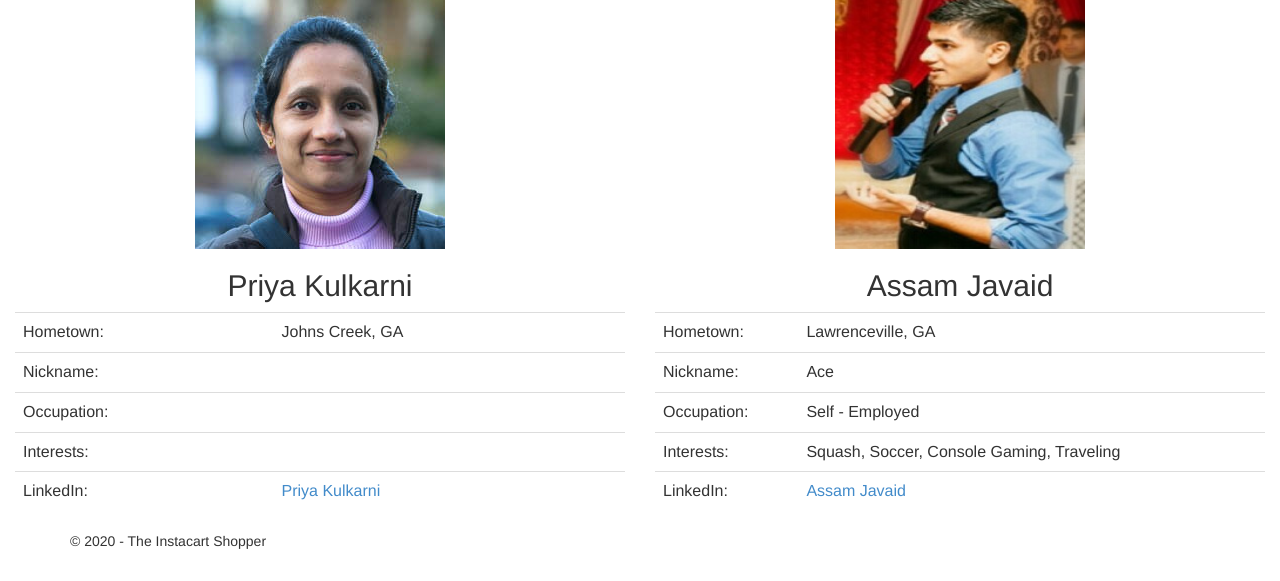
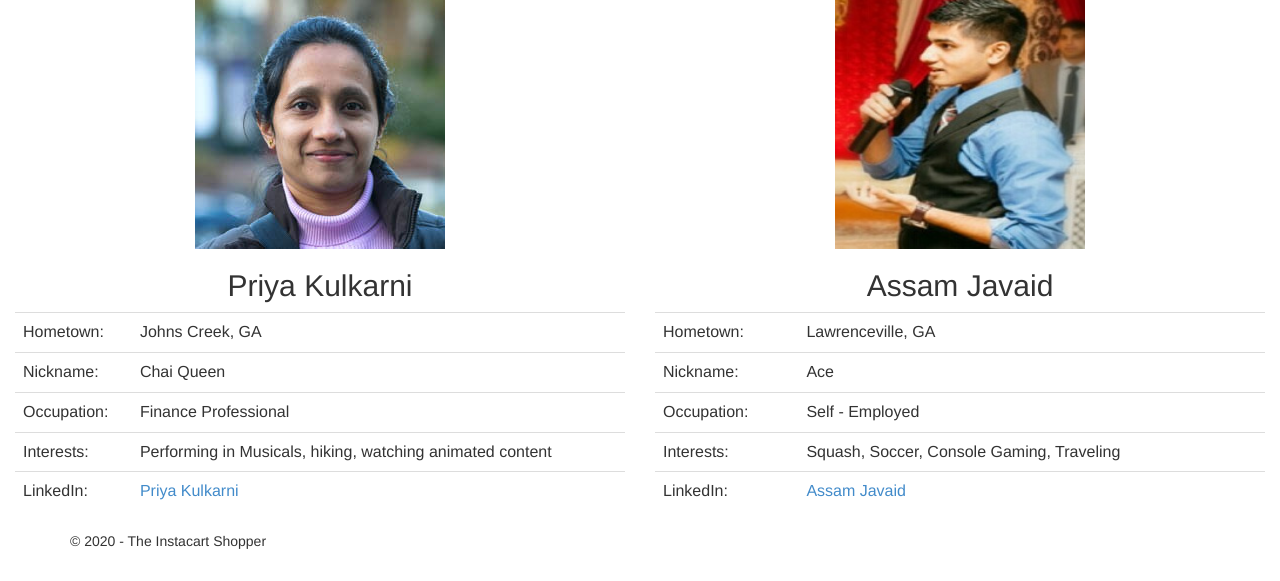
Before and after one commit to rajkartha/frapa-final-project, a Flask app: page /team in a window 1280 px wide. Shown: the part 1235-1816 px from the top of the page. Run offline with Flask 2, Linux system fonts and the light colour scheme.

Commit message:
ML stuff

```diff
--- a/FrapaFinal/templates/ml.html
+++ b/FrapaFinal/templates/ml.html
@@ -64,7 +64,7 @@
   </h3>
 </div>
 <div class="row">
-    <img style="border:1px solid black;" src="/static/images/aisle_support.png" alt="Product ML" width="1000" height="400"/>
+    <img style="border:1px solid black;" src="/static/images/aislesupport.png" alt="Product ML" width="1000" height="400"/>
 </div>
 
 
@@ -74,7 +74,7 @@
   </h3>
 </div>
 <div class="row">
-  <img style="border:1px solid black;" src="/static/images/aisle_confidence.png" alt="Product ML" width="1000" height="400"/>
+  <img style="border:1px solid black;" src="/static/images/aisleconfidence.png" alt="Product ML" width="1000" height="400"/>
 </div>
 
 <div>
@@ -83,7 +83,7 @@
   </h3>
 </div>
 <div class="row">
-  <img style="border:1px solid black;" src="/static/images/aisle_lift.png" alt="Product ML" width="1000" height="400"/>
+  <img style="border:1px solid black;" src="/static/images/aislelift.png" alt="Product ML" width="1000" height="400"/>
 </div>
 
 
--- a/FrapaFinal/templates/team.html
+++ b/FrapaFinal/templates/team.html
@@ -141,15 +141,15 @@
                 </tr>
                 <tr>
                     <td>Nickname:</td>
-                    <td></td>
+                    <td>Chai Queen</td>
                 </tr>
                 <tr>
                 <td>Occupation:</td>
-                <td></td>
+                <td>Finance Professional</td>
                 </tr>
                 <tr>
                 <td>Interests:</td>
-                <td></td>
+                <td>Performing in Musicals, hiking, watching animated content</td>
                 </tr>
                 <tr>
                 <td>LinkedIn:</td>
```
Also changed, not shown: FrapaFinal/static/images/aisleconfidence.png (renamed from FrapaFinal/static/images/aisle_Confidence.png), FrapaFinal/static/images/aislelift.png (renamed from FrapaFinal/static/images/aisle_Lift.png), FrapaFinal/static/images/aislesupport.png (renamed from FrapaFinal/static/images/aisle_Support.png).
